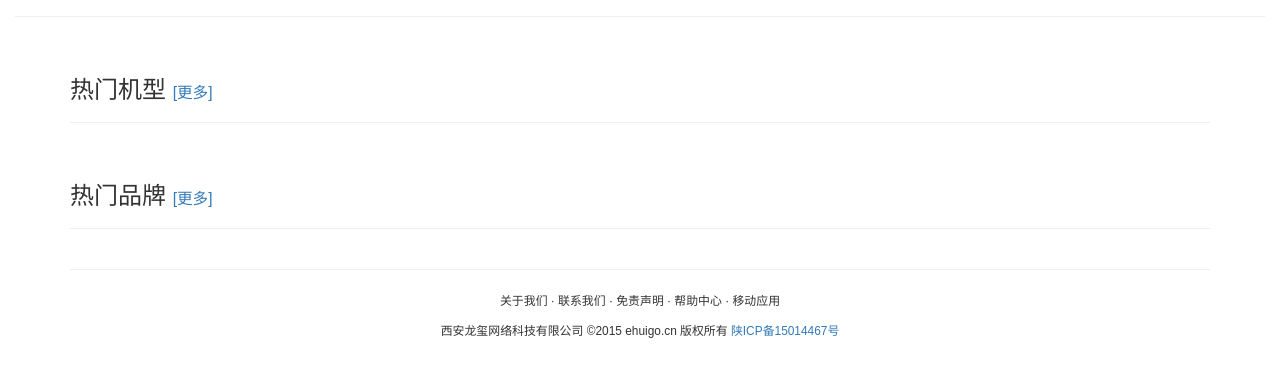
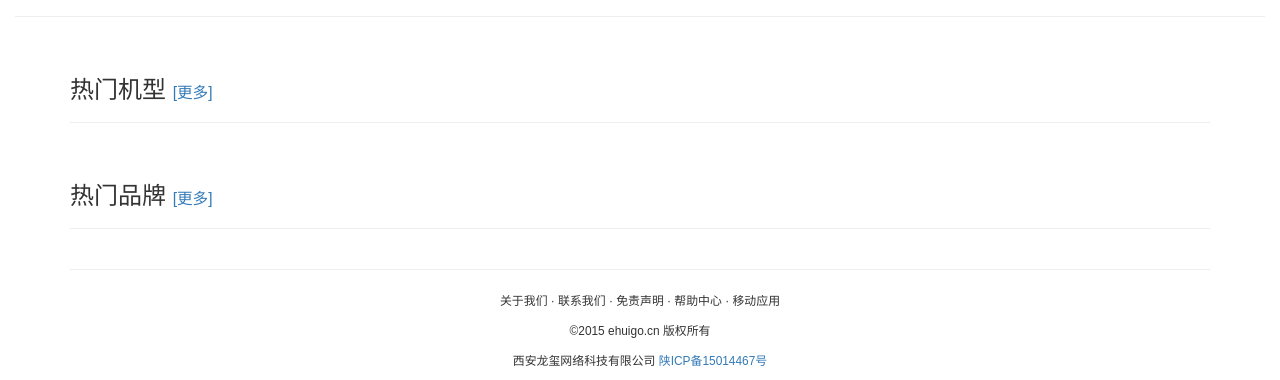
Before and after one commit to whypro/ehuigo, a Flask app: page / in a window 1280 px wide. Shown: the part 420-800 px from the top of the page. Run offline with Flask 2, Linux system fonts and the light colour scheme; data that the repository does not hold is empty; some libraries are stand-ins or nearby versions.

Commit message:
更改版权信息。

```diff
--- a/ehuigo/templates/_footer.html
+++ b/ehuigo/templates/_footer.html
@@ -3,7 +3,10 @@
                     <hr />
                     <p class="text-center"><small>关于我们 · 联系我们 · 免责声明 · 帮助中心 · 移动应用</small></p>
                     <p class="text-center">
-                        <small>西安龙玺网络科技有限公司 &copy;2015 ehuigo.cn 版权所有 <a href="http://www.miitbeian.gov.cn/" target="_blank">陕ICP备15014467号</a></small>
+                        <small>&copy;2015 ehuigo.cn 版权所有</small>
+                    </p>
+                    <p class="text-center">
+                        <small>西安龙玺网络科技有限公司 <a href="http://www.miitbeian.gov.cn/" target="_blank">陕ICP备15014467号</a></small>
                     </p>
                 </div>
             </div>
```
